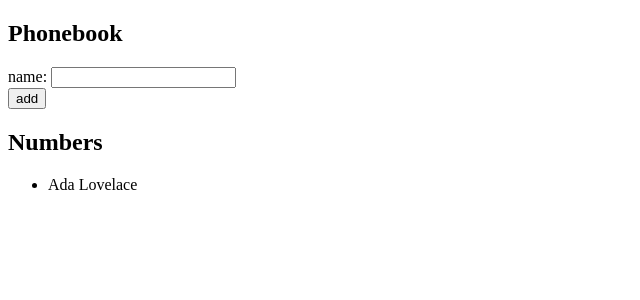
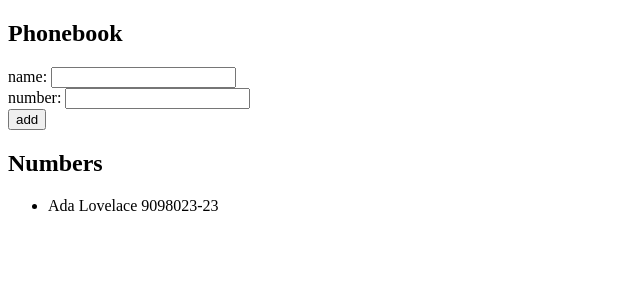
Before and after one commit to raphaelnb/fullStackOpen, a React (Create React App) app in the folder part2/phonebook/: page / in a window 1280 px wide. Shown: the top 300 px of the page, without its empty margins (0-640 px from the left). Built offline with nearby package versions, Linux system fonts and the light colour scheme.

Commit message:
exercise 2.8

```diff
--- a/part2/phonebook/src/App.js
+++ b/part2/phonebook/src/App.js
@@ -2,9 +2,10 @@ import { useState } from "react";
 
 const App = () => {
   const [persons, setPersons] = useState([
-    {name: 'Ada Lovelace'}
+    {name: 'Ada Lovelace', number: '9098023-23'}
   ])
   const [newName, setNewName] = useState('')
+  const [newNumber, setNewNumber] = useState('')
 
   const addName = (e) => {
     e.preventDefault()
@@ -13,16 +14,23 @@ const App = () => {
       alert(`${newName} is already on the phonebook`)
     } else {
       const NameObject = {
-        name: newName
+        name: newName,
+        number: newNumber
       }
       setPersons(persons.concat(NameObject))
     }
     setNewName('')
+    setNewNumber('')
   }
 
   const handleNewName = (e) => {
     console.log(e.target.value)
     setNewName(e.target.value)
+  }
+
+  const handleNewNumber = (e) => {
+    console.log(e.target.value)
+    setNewNumber(e.target.value)
   }
 
   return (
@@ -36,13 +44,19 @@ const App = () => {
           />
         </div>
         <div>
+          number: <input
+            value={newNumber}
+            onChange={handleNewNumber}
+          />
+        </div>
+        <div>
           <button type="submit">add</button>
         </div>
       </form>
       <h2>Numbers</h2>
       <ul>
         {persons.map((person, i) =>
-          <li key={person.name}>{person.name} </li>
+          <li key={person.name}>{person.name} {person.number} </li>
         )}
       </ul>
     </div>
```
